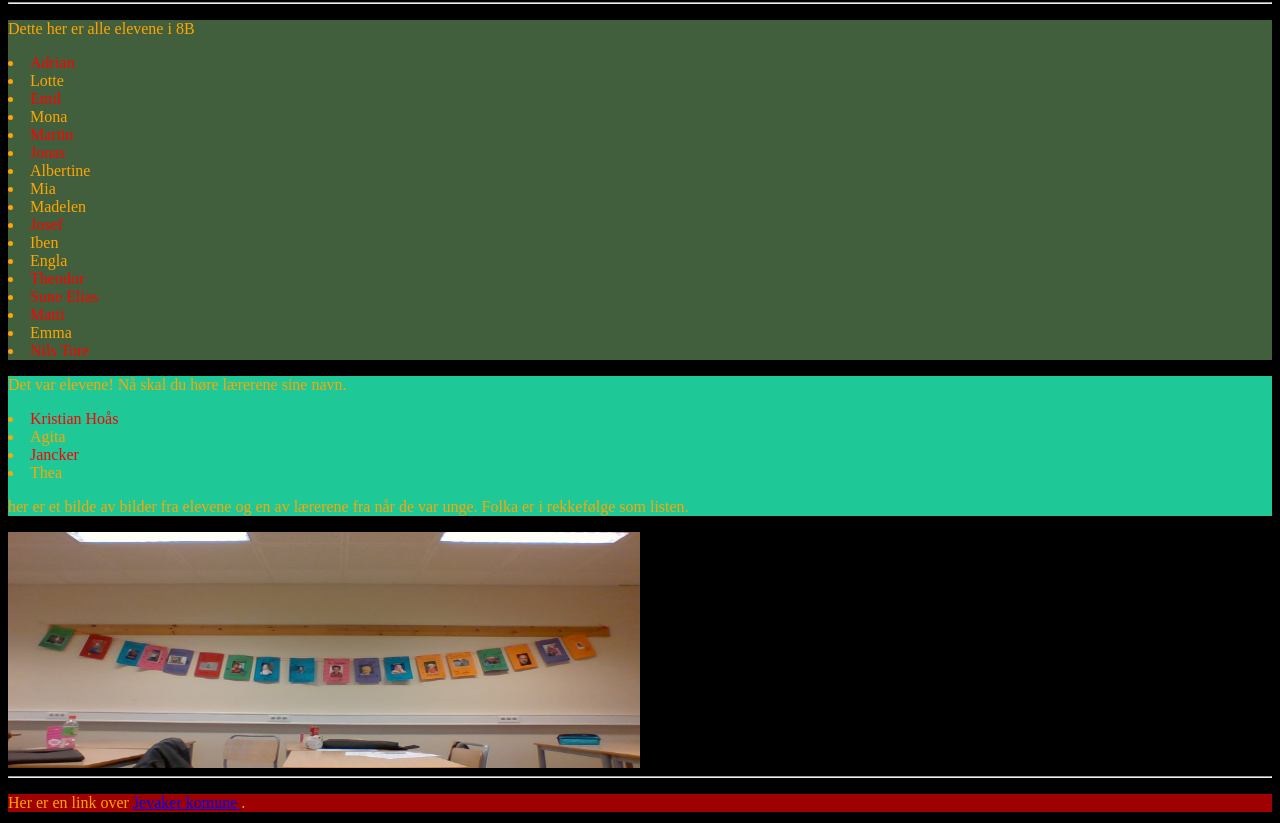
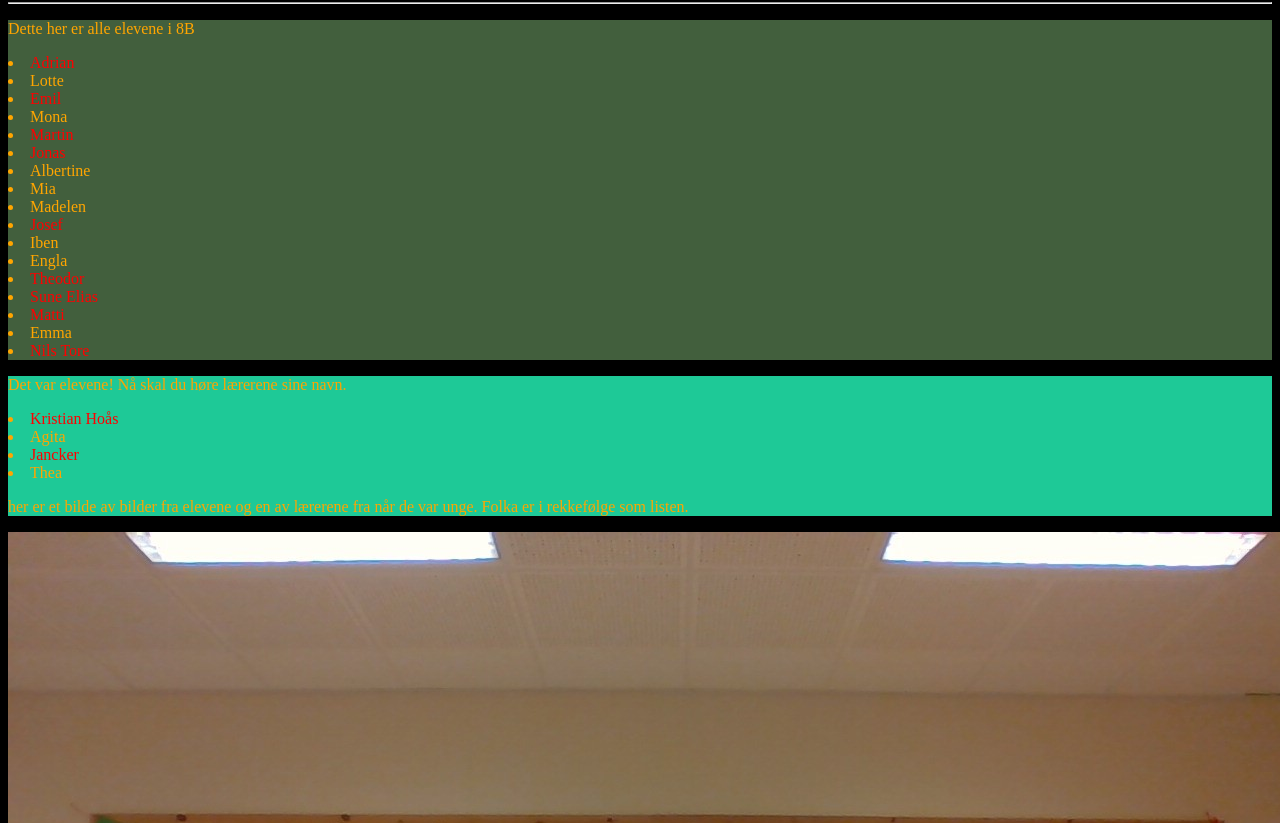
Before and after one commit to JensenBrooo/JensenBrooo.github.io, a plain HTML site: page index.html in a window 1280 px wide. Shown: the part 64-887 px from the top of the page. Drawn offline with Linux system fonts and the light colour scheme.

Commit message:
Update index.html

```diff
--- a/index.html
+++ b/index.html
@@ -47,7 +47,7 @@
 		<li> Thea </li>
 		<p> her er et bilde av bilder fra elevene og en av lærerene fra når de var unge. Folka er i rekkefølge som listen.</p>
 	</div>
-	<IMG SRC="skole.jpg" WIDTH=50% HEIGHT=30%>
+	<IMG SRC="skole.jpg">
 	<hr>
 	<div style="background-color: #9f0000">
 		<p>Her er en link over <a href="https://www.jevnaker.kommune.no/"> Jevaker komune </a>.</p>
```
